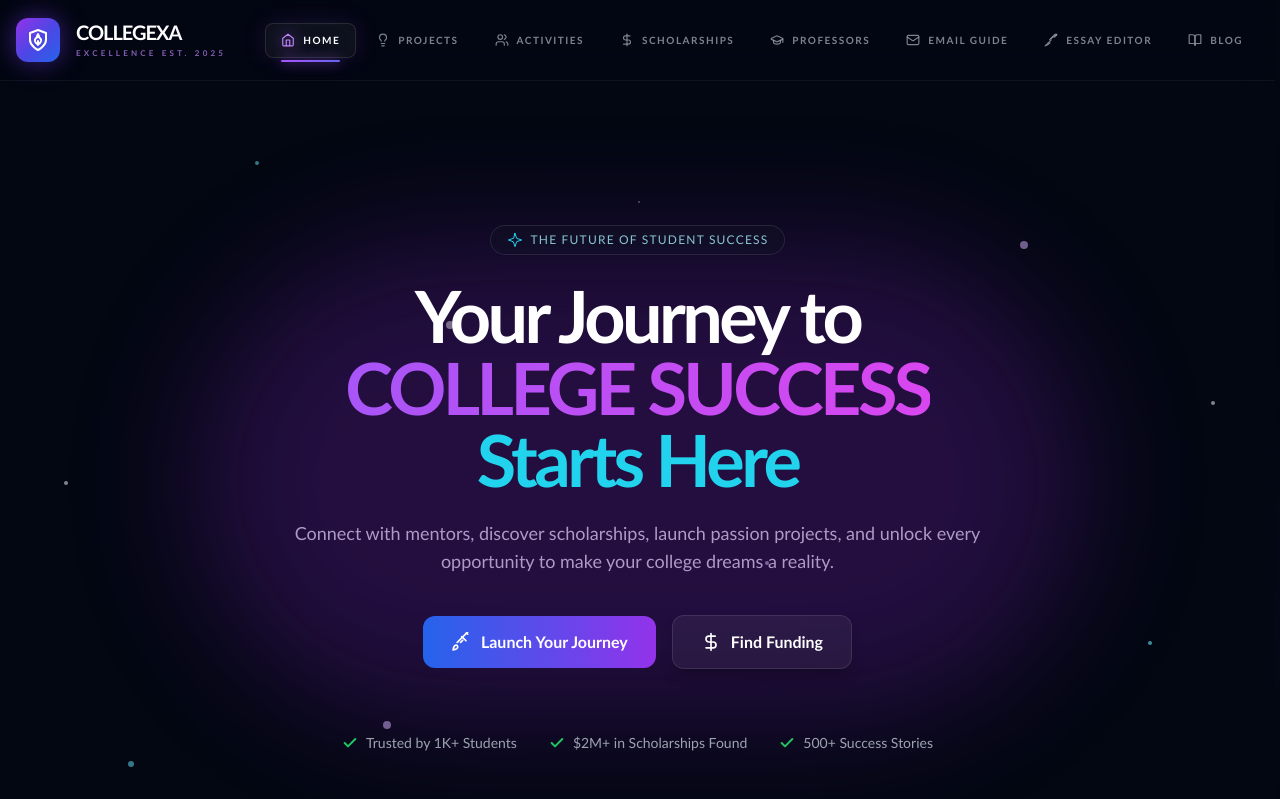
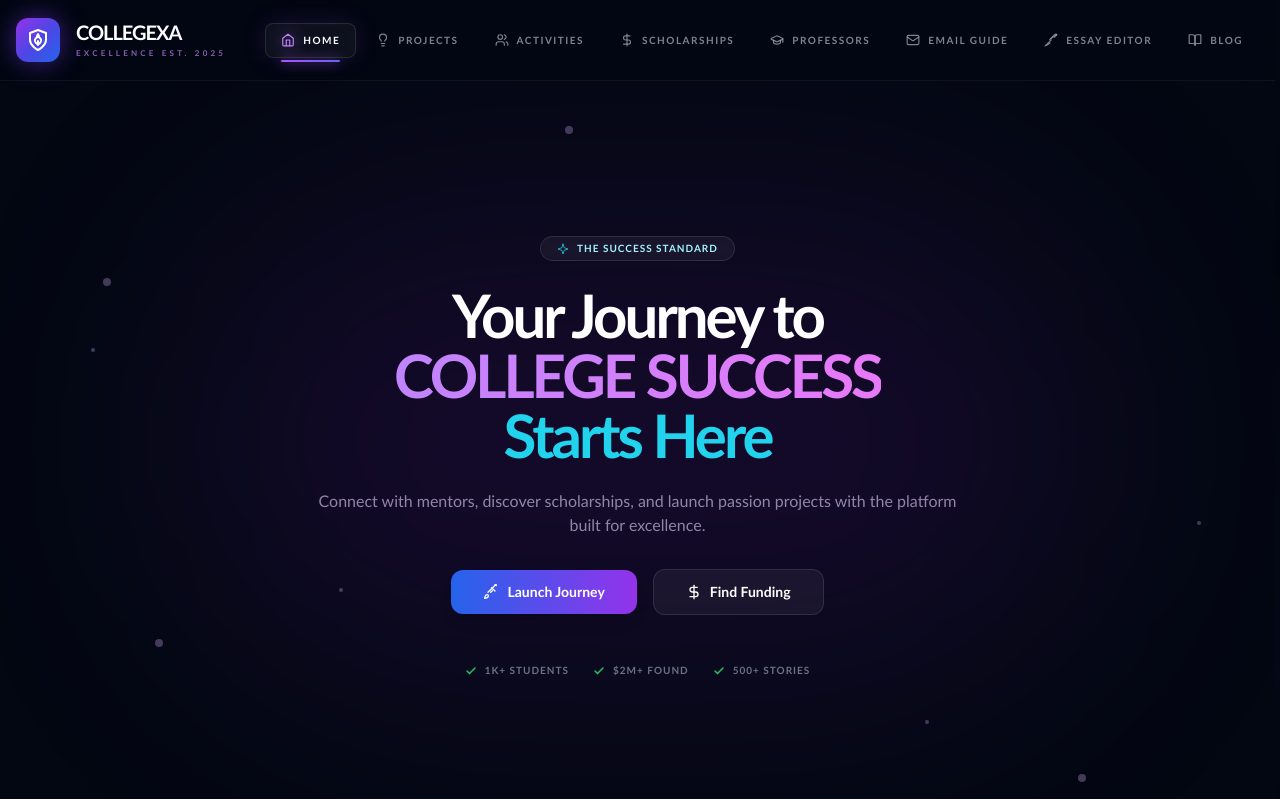
Before and after one commit to collegexaresources-dot/collegexa, a React (Vite) app in the folder copy-of-collegexa/: page / in a window 1280 px wide. Shown: the top 799 px of the page. Built offline with nearby package versions, Linux system fonts and the light colour scheme.

Commit message:
Update Hero.tsx

```diff
--- a/copy-of-collegexa/components/Hero.tsx
+++ b/copy-of-collegexa/components/Hero.tsx
@@ -1,106 +1,44 @@
-
-import React from 'react';
+import React, { memo } from 'react';
 import { FutureIcon } from './icons/FutureIcon';
 import { RocketIcon } from './icons/RocketIcon';
 import { ScholarshipsIcon } from './icons/ScholarshipsIcon';
 import { CheckIcon } from './icons/CheckIcon';
 
-interface HeroProps {
-  onNavigate: (page: string) => void;
-}
-
-const Hero: React.FC<HeroProps> = ({ onNavigate }) => {
-  const socialProofItems = [
-    { text: 'Trusted by 1K+ Students' },
-    { text: '$2M+ in Scholarships Found' },
-    { text: '500+ Success Stories' },
-  ];
-
-  const particles = [
-      { top: '10%', left: '20%', size: 'w-1 h-1', color: 'bg-cyan-300/50', duration: '6s', delay: '0s' },
-      { top: '20%', left: '80%', size: 'w-2 h-2', color: 'bg-purple-300/50', duration: '7s', delay: '1s' },
-      { top: '50%', left: '5%', size: 'w-1 h-1', color: 'bg-white/50', duration: '8s', delay: '2s' },
-      { top: '80%', left: '30%', size: 'w-2 h-2', color: 'bg-purple-300/50', duration: '6s', delay: '3s' },
-      { top: '90%', left: '70%', size: 'w-1 h-1', color: 'bg-cyan-300/50', duration: '9s', delay: '0.5s' },
-      { top: '40%', left: '95%', size: 'w-1 h-1', color: 'bg-white/50', duration: '7s', delay: '1.5s' },
-      { top: '15%', left: '50%', size: 'w-[1.5px] h-[1.5px]', color: 'bg-purple-300/40', duration: '8s', delay: '2.5s' },
-      { top: '70%', left: '90%', size: 'w-1 h-1', color: 'bg-cyan-300/60', duration: '6s', delay: '0.2s' },
-      { top: '30%', left: '35%', size: 'w-2 h-2', color: 'bg-white/40', duration: '9s', delay: '1.8s' },
-      { top: '60%', left: '60%', size: 'w-1 h-1', color: 'bg-purple-300/50', duration: '7s', delay: '2.8s' },
-      { top: '85%', left: '10%', size: 'w-1.5 h-1.5', color: 'bg-cyan-300/50', duration: '8s', delay: '0.8s' },
-    ];
+const Hero: React.FC<{ onNavigate: (p: string) => void }> = ({ onNavigate }) => {
+  const particles = Array.from({ length: 8 }).map((_, i) => ({
+    top: `${Math.random() * 100}%`,
+    left: `${Math.random() * 100}%`,
+    size: i % 2 === 0 ? 'w-1 h-1' : 'w-2 h-2',
+    delay: `${i * 0.5}s`
+  }));
 
   return (
-    <section className="relative w-full min-h-screen flex items-center justify-center pt-24 pb-20 overflow-hidden">
-      {/* Background Glow */}
-      <div className="absolute top-1/2 left-1/2 -translate-x-1/2 -translate-y-1/2 w-[70vw] h-[60vh] max-w-4xl bg-purple-900/40 rounded-full blur-3xl animate-pulse transform translate-z-0"></div>
-
-      {/* Background Particles */}
-      <div className="absolute inset-0 z-0">
+    <section className="relative w-full min-h-[90vh] flex items-center justify-center pt-20 pb-12 overflow-hidden">
+      <div className="absolute top-1/2 left-1/2 -translate-x-1/2 -translate-y-1/2 w-[70vw] h-[60vh] bg-purple-900/20 rounded-full blur-[120px] pointer-events-none"></div>
+      <div className="absolute inset-0 z-0 pointer-events-none">
         {particles.map((p, i) => (
-           <div
-             key={i}
-             className={`absolute rounded-full animate-float ${p.size} ${p.color} will-change-transform`}
-             style={{
-               top: p.top,
-               left: p.left,
-               animationDuration: p.duration,
-               animationDelay: p.delay
-            }}
-           ></div>
+           <div key={i} className={`absolute rounded-full animate-float ${p.size} bg-purple-300/30`} style={{ top: p.top, left: p.left, animationDelay: p.delay }}></div>
         ))}
       </div>
-
       <div className="container mx-auto px-4 text-center relative z-10">
-        <div className="inline-flex items-center gap-2 px-4 py-1.5 mb-6 bg-gray-900/30 border border-white/10 rounded-full backdrop-blur-sm">
-          <FutureIcon className="w-4 h-4 text-cyan-400" />
-          <span className="text-xs font-medium text-cyan-200/80 tracking-widest uppercase">
-            The Future of Student Success
-          </span>
+        <div className="inline-flex items-center gap-2 px-4 py-1 mb-6 bg-white/5 border border-white/10 rounded-full backdrop-blur-sm">
+          <FutureIcon className="w-3 h-3 text-cyan-400" /><span className="text-[10px] font-bold text-cyan-200 tracking-widest uppercase">The Success Standard</span>
         </div>
-
-        <h1 className="text-4xl sm:text-5xl md:text-6xl lg:text-7xl font-extrabold tracking-tighter text-white">
-          Your Journey to
-          <br />
-          <span className="bg-gradient-to-r from-purple-500 to-fuchsia-500 bg-clip-text text-transparent">
-            COLLEGE SUCCESS
-          </span>
-          <br />
-          <span className="text-cyan-400">Starts Here</span>
+        <h1 className="text-4xl sm:text-6xl font-black tracking-tighter text-white leading-tight">
+          Your Journey to<br /><span className="bg-gradient-to-r from-purple-400 to-fuchsia-400 bg-clip-text text-transparent">COLLEGE SUCCESS</span><br /><span className="text-cyan-400">Starts Here</span>
         </h1>
-
-        <p className="max-w-3xl mx-auto mt-6 text-base md:text-lg text-purple-200/70">
-          Connect with mentors, discover scholarships, launch passion projects, and unlock every opportunity to make your college dreams a reality.
-        </p>
-
-        <div className="flex flex-col sm:flex-row items-center justify-center gap-4 mt-10">
-          <button
-            onClick={() => onNavigate('Projects')}
-            className="flex items-center justify-center gap-2.5 px-7 py-3.5 text-base font-semibold text-white bg-gradient-to-r from-blue-600 to-purple-600 rounded-xl transform transition-all duration-300 ease-in-out w-full sm:w-auto animate-glow hover:scale-105 focus:outline-none focus:ring-4 focus:ring-purple-500/50"
-          >
-            <RocketIcon className="w-5 h-5" />
-            Launch Your Journey
-          </button>
-          <button
-            onClick={() => onNavigate('Scholarships')}
-            className="flex items-center justify-center gap-2.5 px-7 py-3.5 text-base font-semibold text-white bg-white/5 border border-white/10 rounded-xl shadow-lg shadow-black/20 hover:bg-white hover:text-[#0F0529] transform transition-all duration-300 ease-in-out focus:outline-none focus:ring-4 focus:ring-white/20 focus:ring-opacity-75 w-full sm:w-auto"
-          >
-            <ScholarshipsIcon className="w-5 h-5" />
-            Find Funding
-          </button>
+        <p className="max-w-2xl mx-auto mt-6 text-sm md:text-base text-purple-200/60">Connect with mentors, discover scholarships, and launch passion projects with the platform built for excellence.</p>
+        <div className="flex flex-col sm:flex-row items-center justify-center gap-4 mt-8">
+          <button onClick={() => onNavigate('Projects')} className="flex items-center justify-center gap-2 px-8 py-3 text-sm font-bold text-white bg-gradient-to-r from-blue-600 to-purple-600 rounded-xl transition-transform hover:scale-105 active:scale-95 shadow-lg w-full sm:w-auto"><RocketIcon className="w-4 h-4" />Launch Journey</button>
+          <button onClick={() => onNavigate('Scholarships')} className="flex items-center justify-center gap-2 px-8 py-3 text-sm font-bold text-white bg-white/5 border border-white/10 rounded-xl transition-all hover:bg-white hover:text-black w-full sm:w-auto"><ScholarshipsIcon className="w-4 h-4" />Find Funding</button>
         </div>
-
-        <div className="flex flex-col sm:flex-row items-center justify-center gap-4 sm:gap-8 mt-16 text-sm text-gray-400">
-          {socialProofItems.map((item, index) => (
-            <div key={index} className="flex items-center gap-2">
-              <CheckIcon className="w-4 h-4 text-green-500" />
-              <span>{item.text}</span>
-            </div>
+        <div className="flex flex-wrap justify-center gap-6 mt-12 text-[10px] font-bold uppercase tracking-widest text-gray-500">
+          {['1K+ Students', '$2M+ Found', '500+ Stories'].map((t, i) => (
+            <div key={i} className="flex items-center gap-2"><CheckIcon className="w-3 h-3 text-green-500" /><span>{t}</span></div>
           ))}
         </div>
       </div>
     </section>
   );
 };
-
-export default Hero;
+export default memo(Hero);
```
